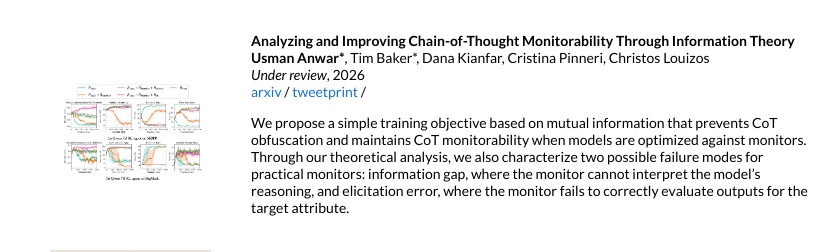
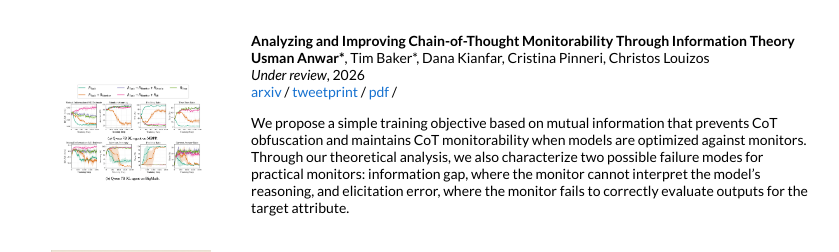
Before and after one commit to uzman-anwar/uzman-anwar.github.io, a Jekyll site: the page built from _posts/conference/2026-01-20-decision-theoretic-stego.markdown, in a window 1280 px wide. Shown: the part 583-835 px from the top of the page, without its empty margins (209-1048 px from the left). Built offline with Jekyll 4.4.1, drawn with Linux system fonts in a browser that asks for light colours.

Commit message:
Add PDF link for CoT monitorability paper
Co-Authored-By: Claude Opus 4.8 (1M context) <noreply@anthropic.com>

```diff
--- a/_layouts/default.html
+++ b/_layouts/default.html
@@ -147,6 +147,9 @@
               {% endif %}
               {% if post.tweetprint %}
               <a href="{{post.tweetprint}}">tweetprint</a> /
+              {% endif %}
+              {% if post.pdf %}
+              <a href="{{post.pdf}}">pdf</a> /
               {% endif %}
               {% if post.paper %}
               <a href="{{post.paper}}">paper</a> /
--- a/_posts/conference/2026-01-15-improving-cot-monitorability.markdown
+++ b/_posts/conference/2026-01-15-improving-cot-monitorability.markdown
@@ -9,5 +9,6 @@ authors: "<strong>Usman Anwar*</strong>, Tim Baker*, Dana Kianfar, Cristina Pinn
 venue: "Under review"
 arxiv: https://arxiv.org/abs/2602.18297
 tweetprint: https://x.com/usmananwar391/status/1974093342561722421
+pdf: /papers/improving-cot-monitorability/paper.pdf
 ---
 We propose a simple training objective based on mutual information that prevents CoT obfuscation and maintains CoT monitorability when models are optimized against monitors. Through our theoretical analysis, we also characterize two possible failure modes for practical monitors: information gap, where the monitor cannot interpret the model's reasoning, and elicitation error, where the monitor fails to correctly evaluate outputs for the target attribute.
```
Also changed, not shown: 1 other file.
